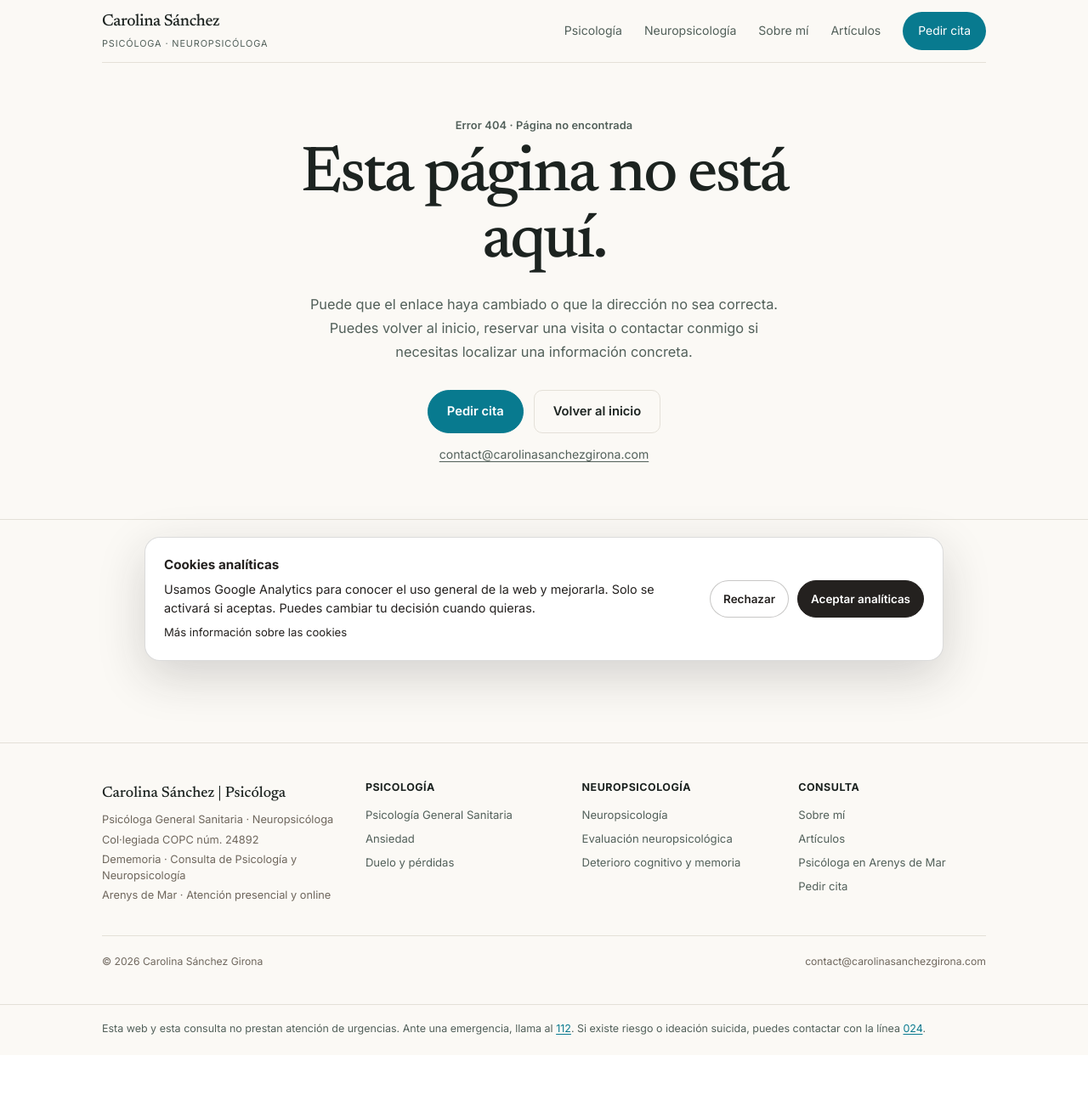
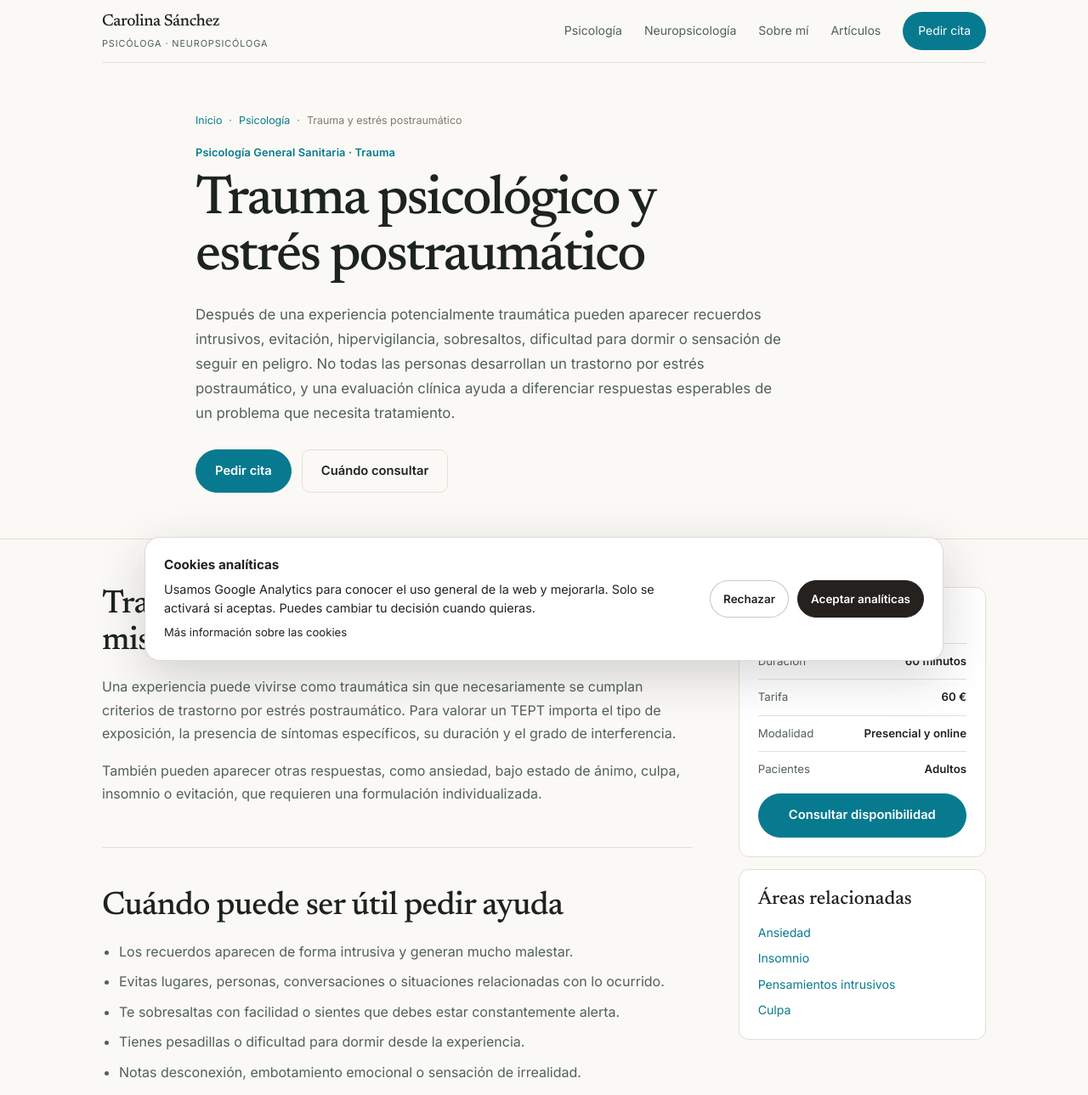
Before and after one commit to carolinasanchezgirona/Portfolio-Carolina, a Next.js app: page /trauma-psicologico-y-estres-postraumatico in a window 1280 px wide. Before the commit this address had no page. Shown: the top 1289 px of the page at 85% size. Before the commit the page ends 1242 px from the top, so only its background shows below. Built offline with nearby package versions, Linux system fonts and the light colour scheme.

Commit message:
SEO: add trauma and PTSD page

```diff
--- /dev/null
+++ b/app/trauma-psicologico-y-estres-postraumatico/page.tsx
@@ -0,0 +1,58 @@
+import type { Metadata } from "next";
+import "../seo-pages.css";
+
+export const metadata: Metadata = {
+  title: "Trauma psicológico y estrés postraumático | Psicóloga en Arenys de Mar",
+  description: "Atención psicológica para secuelas de experiencias traumáticas, recuerdos intrusivos, evitación, hipervigilancia y estrés postraumático. Consulta en Arenys de Mar y online.",
+  alternates: { canonical: "/trauma-psicologico-y-estres-postraumatico/" },
+  openGraph: {
+    title: "Trauma psicológico y estrés postraumático | Carolina Sánchez Girona",
+    description: "Psicología sanitaria para trabajar secuelas de experiencias traumáticas, evitación, hipervigilancia y recuerdos intrusivos.",
+    url: "https://carolinasanchezgirona.com/trauma-psicologico-y-estres-postraumatico/",
+  },
+};
+
+const serviceSchema = {
+  "@context": "https://schema.org",
+  "@type": "Service",
+  name: "Psicología para trauma psicológico y estrés postraumático",
+  provider: { "@type": "Person", name: "Carolina Sánchez Girona", jobTitle: "Psicóloga General Sanitaria", url: "https://carolinasanchezgirona.com" },
+  areaServed: ["Arenys de Mar", "Maresme", "Barcelona", "España"],
+  serviceType: "Intervención psicológica en trauma psicológico y estrés postraumático",
+  url: "https://carolinasanchezgirona.com/trauma-psicologico-y-estres-postraumatico/",
+};
+
+export default function TraumaPage() {
+  return (
+    <main className="editorial-site">
+      <header className="site-header">
+        <a className="brand" href="/" aria-label="Carolina Sánchez, inicio"><span className="brand-name">Carolina Sánchez</span><span className="brand-sub">Psicóloga · Neuropsicóloga</span></a>
+        <nav className="nav" aria-label="Navegación principal"><a href="/psicologia/">Psicología</a><a href="/ansiedad/">Ansiedad</a><a className="nav-cta" href="/cita/">Pedir cita</a></nav>
+      </header>
+      <section className="seo-hero"><div className="editorial-wrap seo-hero-inner">
+        <p className="seo-breadcrumbs"><a href="/">Inicio</a><span>·</span><a href="/psicologia/">Psicología</a><span>·</span><span>Trauma y estrés postraumático</span></p>
+        <p className="editorial-eyebrow">Psicología General Sanitaria · Trauma</p>
+        <h1>Trauma psicológico y estrés postraumático</h1>
+        <p className="seo-lead">Después de una experiencia potencialmente traumática pueden aparecer recuerdos intrusivos, evitación, hipervigilancia, sobresaltos, dificultad para dormir o sensación de seguir en peligro. No todas las personas desarrollan un trastorno por estrés postraumático, y una evaluación clínica ayuda a diferenciar respuestas esperables de un problema que necesita tratamiento.</p>
+        <div className="seo-actions"><a className="editorial-btn editorial-btn-primary" href="/cita/">Pedir cita</a><a className="editorial-btn editorial-btn-secondary" href="#cuando-consultar">Cuándo consultar</a></div>
+      </div></section>
+      <div className="editorial-wrap seo-layout">
+        <article className="seo-copy">
+          <section><h2>Trauma y TEPT no son exactamente lo mismo</h2><p>Una experiencia puede vivirse como traumática sin que necesariamente se cumplan criterios de trastorno por estrés postraumático. Para valorar un TEPT importa el tipo de exposición, la presencia de síntomas específicos, su duración y el grado de interferencia.</p><p>También pueden aparecer otras respuestas, como ansiedad, bajo estado de ánimo, culpa, insomnio o evitación, que requieren una formulación individualizada.</p></section>
+          <section id="cuando-consultar"><h2>Cuándo puede ser útil pedir ayuda</h2><ul><li>Los recuerdos aparecen de forma intrusiva y generan mucho malestar.</li><li>Evitas lugares, personas, conversaciones o situaciones relacionadas con lo ocurrido.</li><li>Te sobresaltas con facilidad o sientes que debes estar constantemente alerta.</li><li>Tienes pesadillas o dificultad para dormir desde la experiencia.</li><li>Notas desconexión, embotamiento emocional o sensación de irrealidad.</li><li>Aparecen culpa, vergüenza o autorreproche relacionados con lo sucedido.</li><li>El malestar persiste y limita relaciones, trabajo, descanso o actividades importantes.</li></ul></section>
+          <section><h2>Qué puede mantener el malestar</h2><h3>Evitación</h3><p>Evitar todo lo que recuerda a la experiencia puede reducir el malestar a corto plazo, pero también impedir que el sistema aprenda que el peligro ya no está presente.</p><h3>Hipervigilancia</h3><p>Estar pendiente de señales de amenaza mantiene al organismo en un nivel elevado de activación y puede aumentar sobresaltos, fatiga y dificultades de sueño.</p><h3>Interpretaciones de culpa o responsabilidad</h3><p>Después de una experiencia traumática es frecuente revisar lo ocurrido y atribuirse una responsabilidad mayor de la que realmente correspondía.</p><h3>Aislamiento</h3><p>Retirarse de actividades y vínculos puede reducir estímulos, pero también disminuir apoyo, sensación de seguridad y oportunidades de recuperación.</p></section>
+          <section><h2>Cómo se trabaja en terapia</h2><p>La intervención depende de la evaluación y puede incluir psicoeducación, regulación de la activación, reducción de evitación, trabajo con recuerdos y significados asociados a la experiencia y recuperación progresiva de actividades y contextos seguros.</p><p>El tratamiento no consiste en obligar a revivir el acontecimiento de forma indiscriminada. La intervención se planifica de manera gradual y ajustada al momento clínico de cada persona.</p></section>
+          <section><h2>Trauma, ansiedad, sueño y pensamientos intrusivos</h2><p>Las secuelas traumáticas pueden coexistir con <a href="/ansiedad/">ansiedad</a>, <a href="/insomnio-y-dificultades-para-dormir/">dificultades de sueño</a> y <a href="/pensamientos-intrusivos-y-miedo-a-perder-el-control/">pensamientos o imágenes intrusivas</a>. También pueden aparecer culpa y autorreproche, por lo que en algunos casos puede ser útil trabajar la <a href="/culpa-y-dificultad-para-perdonarse/">culpa</a>.</p></section>
+          <section><h2>Recuperarse no significa olvidar</h2><p>El objetivo es que el recuerdo deje de sentirse como una amenaza presente y que la persona pueda recuperar seguridad, autonomía y participación en su vida cotidiana.</p><div className="seo-callout"><strong>Recordar no es lo mismo que seguir reviviendo.</strong><span>El tratamiento busca que la experiencia quede integrada como parte del pasado, no que continúe gobernando el presente.</span></div></section>
+        </article>
+        <aside className="seo-sidebar" aria-label="Información práctica">
+          <div className="seo-card"><h2>Sesión de psicología</h2><ul className="seo-facts"><li><span>Duración</span><strong>60 minutos</strong></li><li><span>Tarifa</span><strong>60 €</strong></li><li><span>Modalidad</span><strong>Presencial y online</strong></li><li><span>Pacientes</span><strong>Adultos</strong></li></ul><a className="editorial-btn editorial-btn-primary" href="/cita/">Consultar disponibilidad</a></div>
+          <div className="seo-card"><h3>Áreas relacionadas</h3><div className="seo-related"><a href="/ansiedad/">Ansiedad</a><a href="/insomnio-y-dificultades-para-dormir/">Insomnio</a><a href="/pensamientos-intrusivos-y-miedo-a-perder-el-control/">Pensamientos intrusivos</a><a href="/culpa-y-dificultad-para-perdonarse/">Culpa</a></div></div>
+        </aside>
+      </div>
+      <section className="editorial-section seo-authority"><div className="editorial-wrap seo-authority-grid"><div><p className="editorial-section-eyebrow">Profesional responsable</p><h2>Carolina Sánchez Girona</h2><p className="editorial-role">Psicóloga General Sanitaria · Neuropsicóloga</p></div><div className="seo-authority-copy"><p>Trabajo con adultos en ansiedad, secuelas de experiencias traumáticas, pensamientos intrusivos y dificultades de adaptación desde una formulación clínica individualizada.</p><div className="seo-authority-links"><a href="/sobre-mi/">Conocer mi trayectoria profesional →</a><a href="/psicologia/">Ver Psicología General Sanitaria →</a></div></div></div></section>
+      <footer className="editorial-footer"><div className="editorial-wrap editorial-footer-inner"><div><p className="editorial-footer-brand">Carolina Sánchez | Psicóloga</p><p>Dememoria · Consulta de Psicología y Neuropsicología</p></div><div><p>Arenys de Mar · Atención online</p><p>© 2026 Carolina Sánchez Girona</p></div></div></footer>
+      <script type="application/ld+json" dangerouslySetInnerHTML={{ __html: JSON.stringify(serviceSchema) }} />
+    </main>
+  );
+}
```
